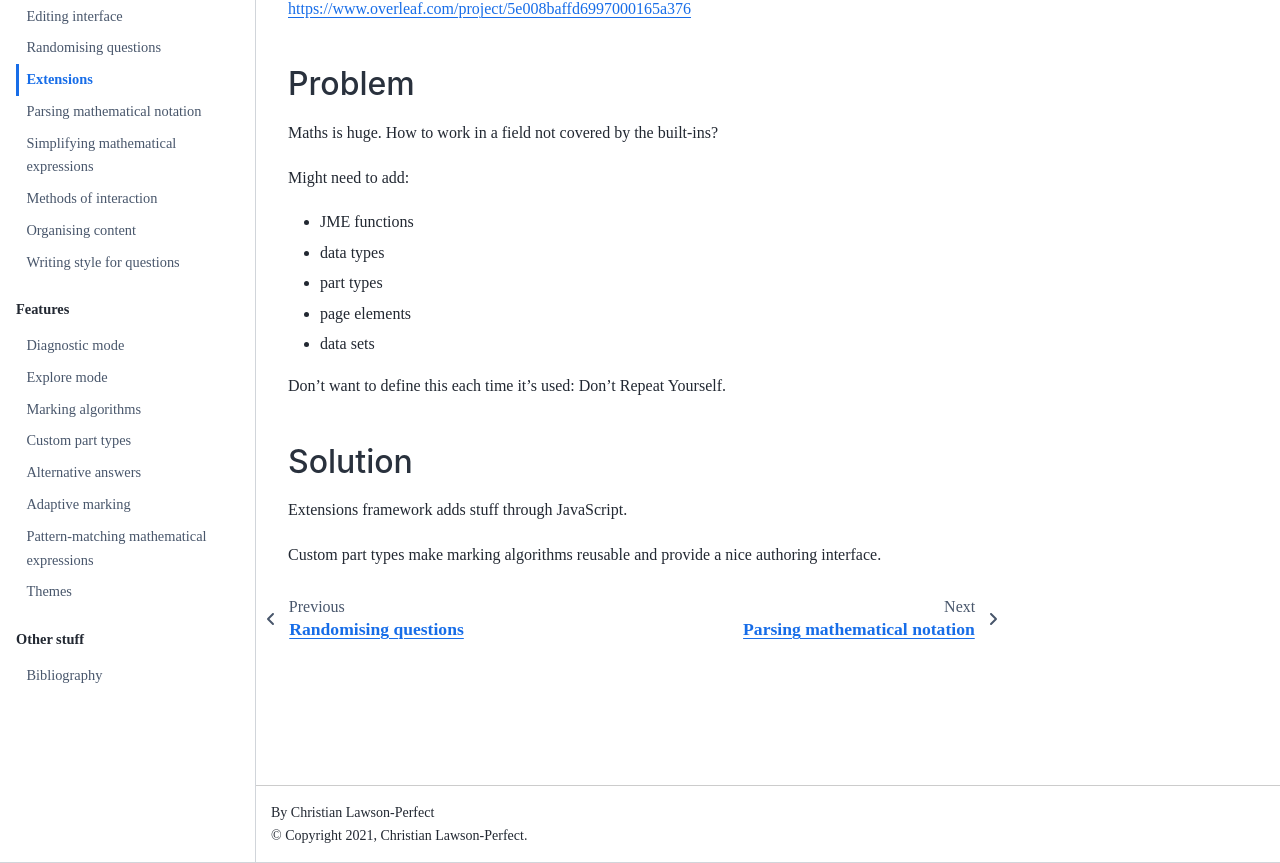
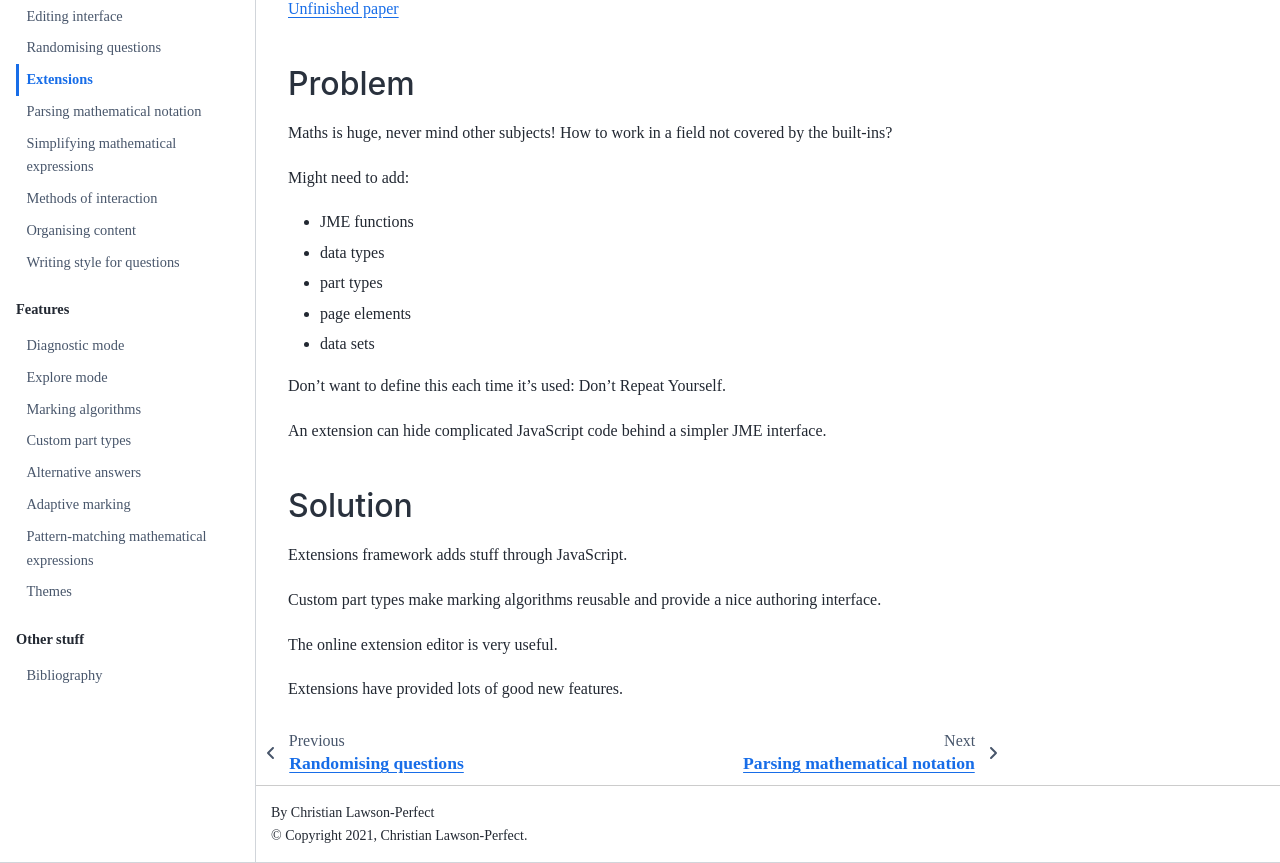
Before and after one commit to christianp/behind-the-design-of-numbas, a Sphinx documentation site: the page built from source/extension.rst, in a window 1280 px wide and 1102 px high, cut to the strip 239-1102 px from the top of the window. Built offline with Sphinx 7.4.7 and the Sphinx Book theme 1.1.4, drawn with Linux system fonts in a browser that asks for light colours.

Commit message:
a tiny bit on extensions

```diff
--- a/source/extension.rst
+++ b/source/extension.rst
@@ -4,12 +4,12 @@ Extensions
 .. page_status::
     :kind: outline
 
-https://www.overleaf.com/project/5e008baffd6997000165a376
+`Unfinished paper <https://www.overleaf.com/project/5e008baffd6997000165a376>`__
 
 Problem
 -------
 
-Maths is huge.
+Maths is huge, never mind other subjects!
 How to work in a field not covered by the built-ins?
 
 Might need to add:
@@ -22,9 +22,15 @@ Might need to add:
 
 Don't want to define this each time it's used: Don't Repeat Yourself.
 
+An extension can hide complicated JavaScript code behind a simpler JME interface.
+
 Solution
 --------
 
 Extensions framework adds stuff through JavaScript.
 
 Custom part types make marking algorithms reusable and provide a nice authoring interface.
+
+The online extension editor is very useful.
+
+Extensions have provided lots of good new features.
```
